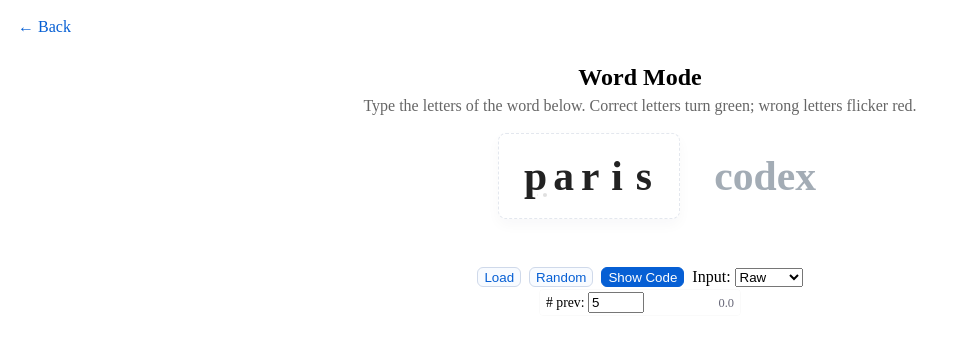
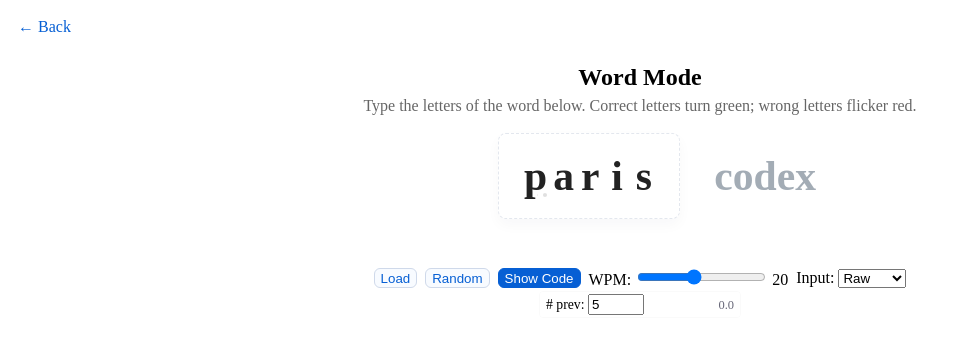
Before and after one commit to bivoje/morsepractice, a SvelteKit app: page /word in a window 1280 px wide. Shown: the top 354 px of the page, without its empty margins (0-953 px from the left). Built offline with nearby package versions, Linux system fonts and the light colour scheme.

Commit message:
Implement wpm selection

```diff
--- a/src/routes/word/+page.svelte
+++ b/src/routes/word/+page.svelte
@@ -125,6 +125,23 @@
 
   // input method: raw | straight | side | paddle | iambic
   const morseInput = new MorseInput('straight', morseOncallback, morseOffcallback);
+
+  // words-per-minute control for timed morse input
+  let wpm: number = $state(20);
+
+  // Explicit updater for WPM — avoids Svelte reactive statements that are
+  // disallowed in the current 'runes' mode. Call on slider input/change.
+  function applyWpm() {
+    try {
+      morseInput.decodeStraight.setWPM(wpm);
+      morseInput.decodeSide.setWPM(wpm);
+    } catch (e) {
+      // ignore if decoders not present
+    }
+  }
+
+  // Apply initial WPM immediately
+  applyWpm();
 
   let averageWPM: string = $state('0.0');
   let wpmInterval = setInterval(() => {
@@ -383,6 +400,10 @@
       <button onclick={loadFile} aria-label="Load a word file">Load</button>
       <button class:active={random} aria-pressed={random} onclick={toggleRandom}>Random</button>
       <button class:active={showMorse} aria-pressed={showMorse} onclick={toggleShowMorse}>Show Code</button>
+      <label class="wpm-control">WPM:
+        <input type="range" min="5" max="40" step="1" bind:value={wpm} oninput={applyWpm} aria-label="WPM slider" />
+        <output>{wpm}</output>
+      </label>
       <label class="input-method">Input:
         <select onchange={(e) => {
           console.log('setting method to', (e.target as HTMLSelectElement).value);
```
